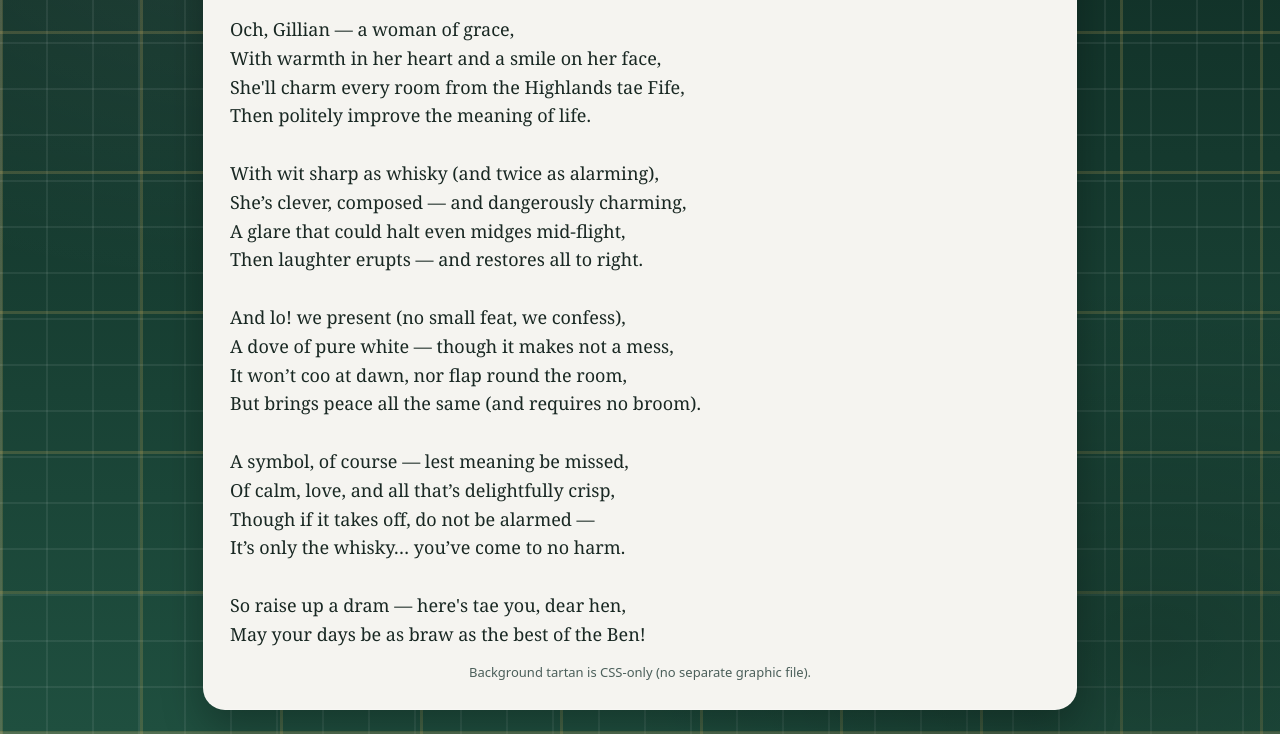
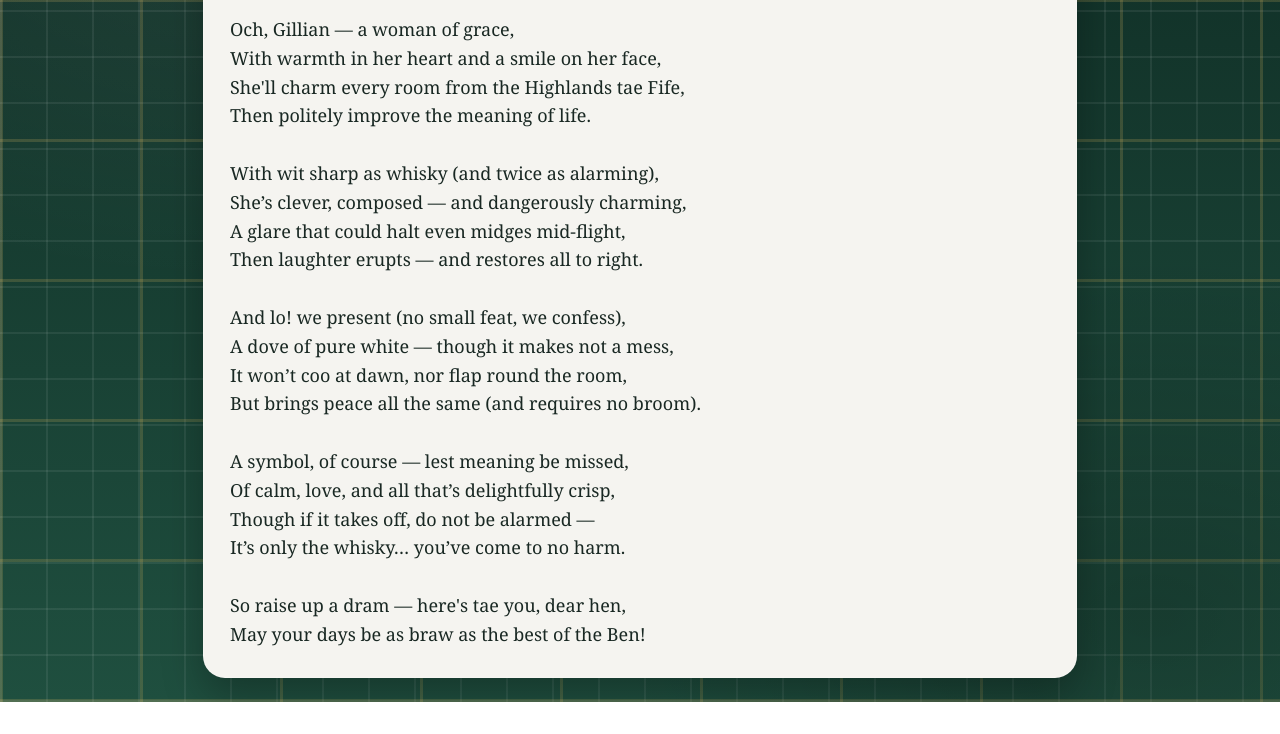
Before and after one commit to batorow/gillian_birthday, a plain HTML site: page index.html in a window 1280 px wide. Shown: the part 186-920 px from the top of the page. After the commit the page ends 888 px from the top, so only its background shows below. Drawn offline with Linux system fonts and the light colour scheme.

Commit message:
Remove note about CSS-only background tartan
Removed note about background tartan being CSS-only.

```diff
--- a/index.html
+++ b/index.html
@@ -144,7 +144,7 @@ It’s only the whisky… you’ve come to no harm.
 So raise up a dram — here's tae you, dear hen,
 May your days be as braw as the best of the Ben!</pre>
 
-    <div class="note">Background tartan is CSS-only (no separate graphic file).</div>
+
   </main>
 </body>
 </html>
```
